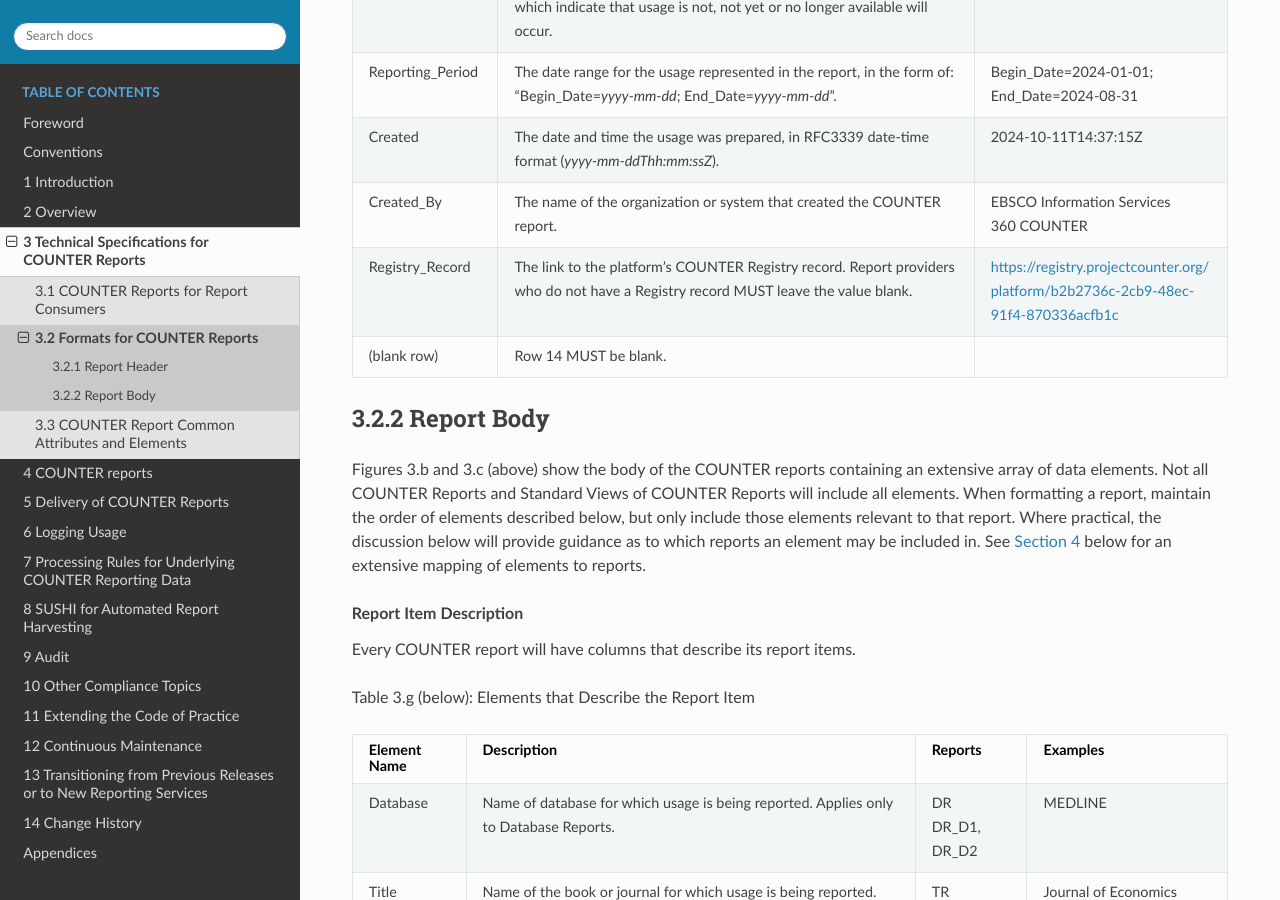
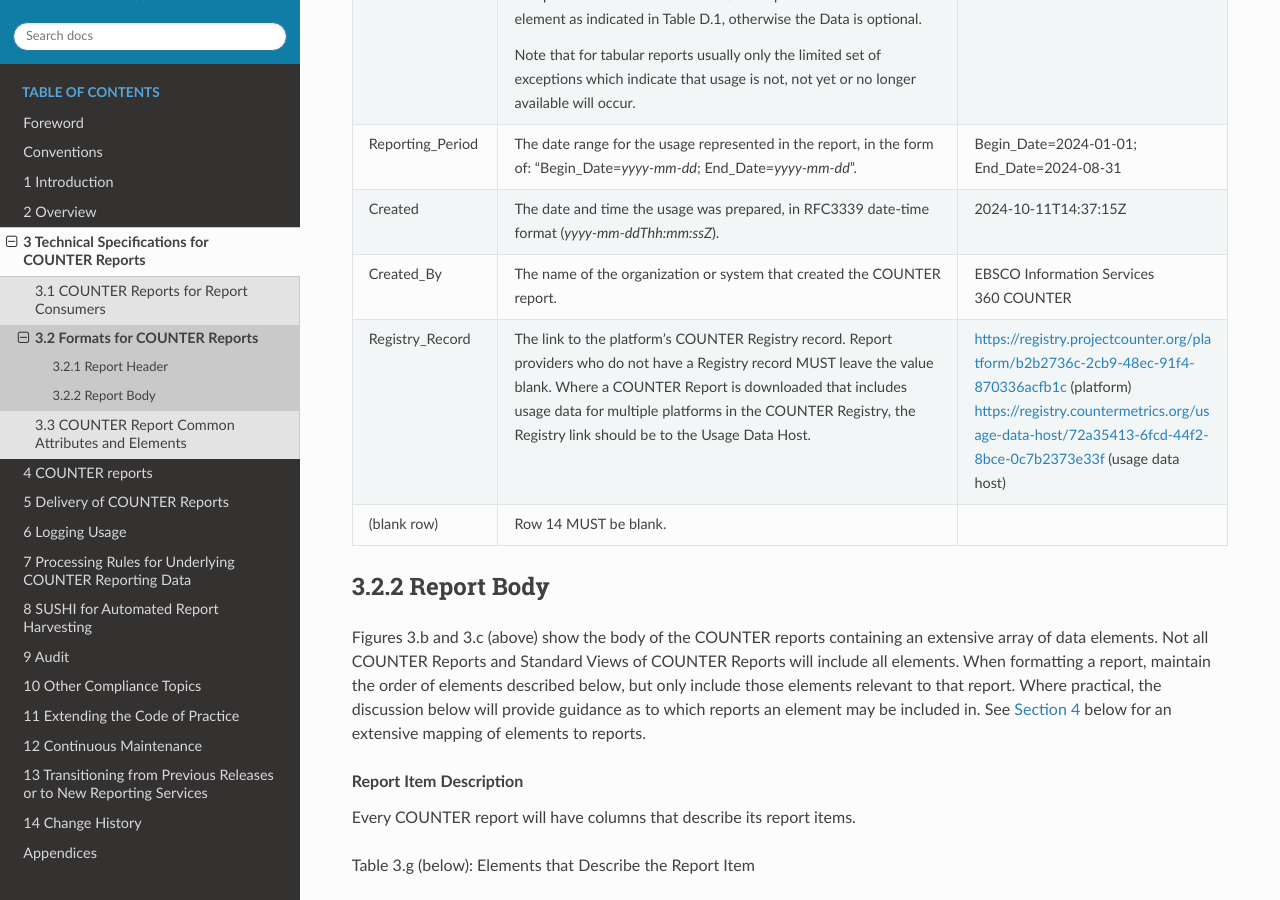
Before and after one commit to Project-Counter/cop5, a Sphinx documentation site: the page built from source/03-specifications/02-formats-for-counter-reports.rst, in a window 1280 px wide and 900 px high, scrolled down 3863 px. Built offline with Sphinx 7.4.7 and the Read the Docs theme 2.0.0, drawn with Linux system fonts in a browser that asks for light colours.

Commit message:
Registry link detail in table 3.f (#253)
Amended wording in table 3.f about registry links in headers, per https://github.com/Project-Counter/cop5/issues/239

```diff
--- a/source/03-specifications/02-formats-for-counter-reports.rst
+++ b/source/03-specifications/02-formats-for-counter-reports.rst
@@ -123,8 +123,9 @@ Table 3.f (below): COUNTER Report Header Elements
        360 COUNTER
 
    * - Registry_Record
-     - The link to the platform's COUNTER Registry record. Report providers who do not have a Registry record MUST leave the value blank.
-     - https://registry.projectcounter.org/platform/b2b2736c-2cb9-48ec-91f4-870336acfb1c
+     - The link to the platform's COUNTER Registry record. Report providers who do not have a Registry record MUST leave the value blank. Where a COUNTER Report is downloaded that includes usage data for multiple platforms in the COUNTER Registry, the Registry link should be to the Usage Data Host.
+     - https://registry.projectcounter.org/platform/b2b2736c-2cb9-48ec-91f4-870336acfb1c (platform)\ |br|\ |lb|
+       https://registry.countermetrics.org/usage-data-host/72a35413-6fcd-44f2-8bce-0c7b2373e33f (usage data host)
 
    * - (blank row)
      - Row 14 MUST be blank.
```
Also changed, not shown: other parts of source/03-specifications/02-formats-for-counter-reports.rst (+1 -1 lines).
